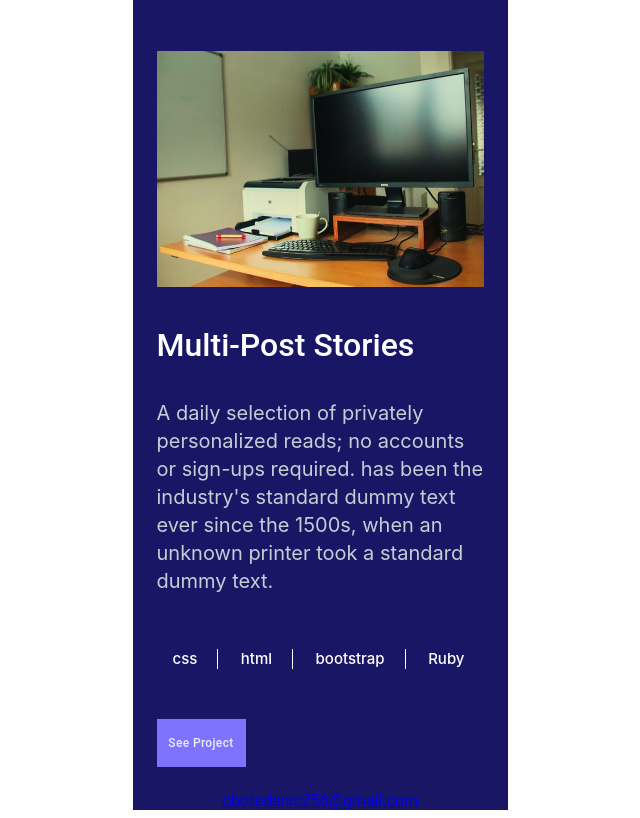
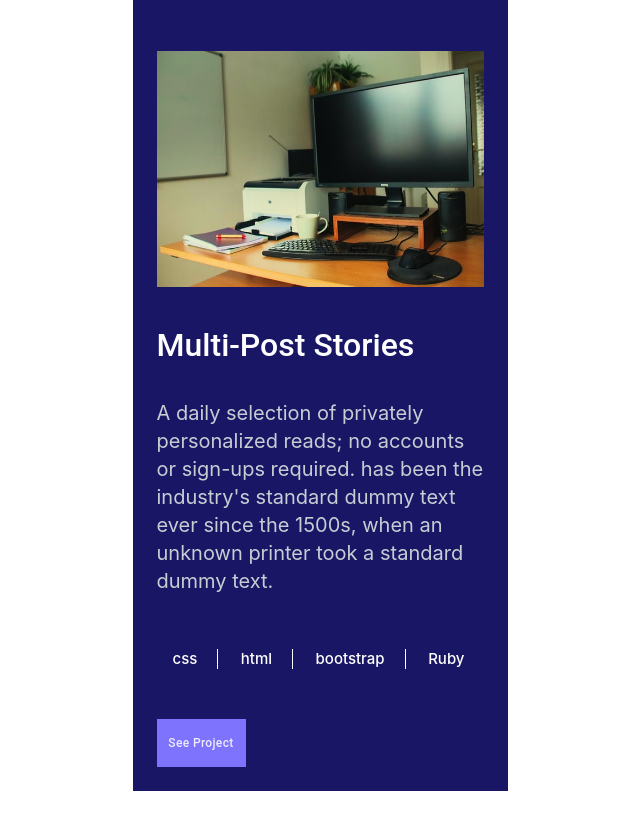
Before and after one commit to Obote/Portfolio-mobile-version, a website: page index.html in a window 1280 px wide. Shown: the part 4577-5395 px from the top of the page, without its empty margins (320-960 px from the left). Drawn offline with Linux system fonts and the light colour scheme.

Commit message:
Update index page

```diff
--- a/index.html
+++ b/index.html
@@ -127,7 +127,5 @@
         </ul>
         <button type="button" class="project-button">See Project</button>
     </section>
-    <div> <a class="arrow" href="#">obotedenis256@gmail.com</a> </div>
-</main>
-</body>
+   </body>
 </html>
```
